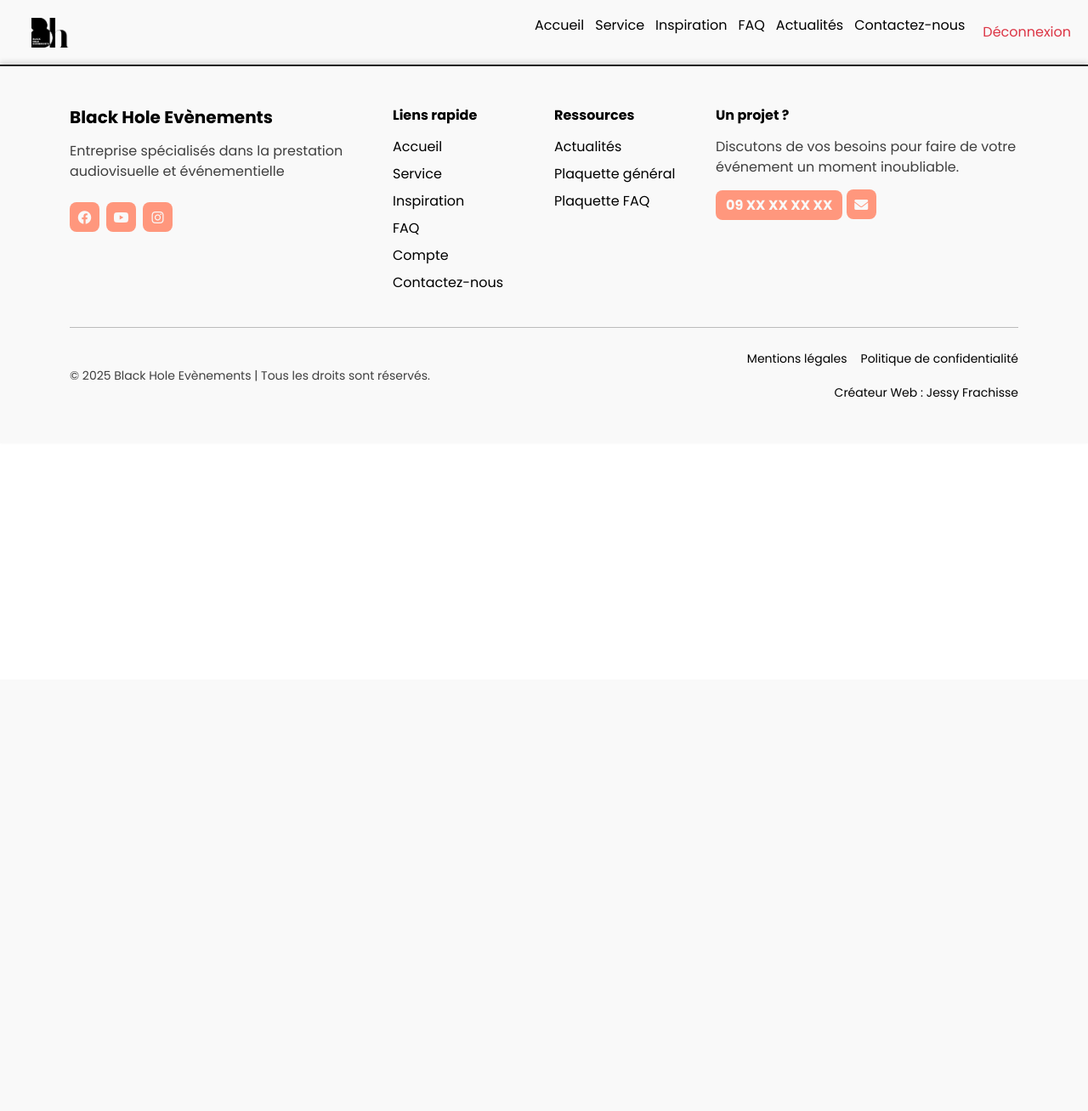
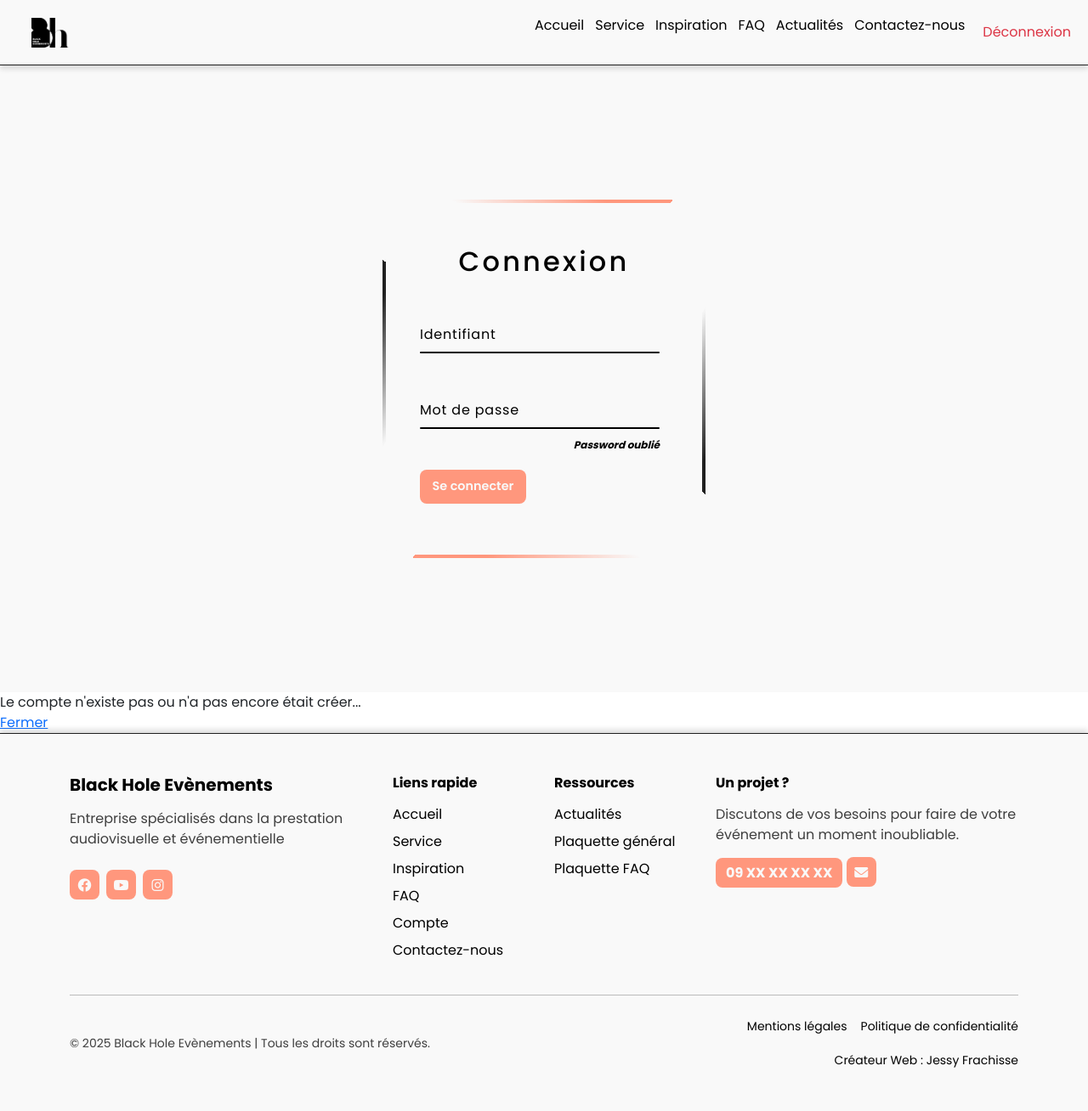
Before and after one commit to TolMen/BlackHoleEvenements, a PHP site: the page made by src/views/page/login.php in a window 1280 px wide. Shown: the whole page at 85% size. Before the commit the page ends 471 px from the top, so only its background shows below. Run offline with PHP 8.4, Linux system fonts and the light colour scheme; the visitor is signed in with stand-in values (Sample User, id 1).

Commit message:
Création et design de la page Connexion V1

```diff
--- /dev/null
+++ b/public/css/styleAccount/styleLoginForm.css
@@ -0,0 +1,274 @@
+/* ========== STRUCTURE GLOBALE ========== */
+
+body {
+    display: flex;
+    flex-direction: column;
+}
+
+.main-container {
+    display: flex;
+    justify-content: center;
+    align-items: center;
+    flex-direction: column;
+    flex-grow: 1;
+    padding: 50px 0;
+    background: var(--color-gray-background);
+    height: calc(100vh - 62px);
+}
+
+/* ========== FORM BOX ========== */
+
+.box {
+    position: relative;
+    width: 380px;
+    height: 422px;
+    border-radius: 8px;
+    overflow: hidden;
+}
+
+.box::before,
+.box::after {
+    content: "";
+    position: absolute;
+    left: -50%;
+    top: -50%;
+    width: 380px;
+    height: 420px;
+    background: linear-gradient(
+        0deg,
+        transparent,
+        transparent,
+        var(--color-tomato-item),
+        var(--color-tomato-item),
+        var(--color-tomato-item)
+    );
+    z-index: 1;
+    transform-origin: bottom right;
+    animation: animate 6s linear infinite;
+}
+
+.box::after {
+    animation-delay: -3s;
+}
+
+.borderLine {
+    position: absolute;
+    top: 0;
+    inset: 0;
+}
+
+.borderLine::before,
+.borderLine::after {
+    content: "";
+    position: absolute;
+    left: -50%;
+    top: -50%;
+    width: 380px;
+    height: 420px;
+    background: linear-gradient(
+        0deg,
+        transparent,
+        transparent,
+        var(--color-gray-border),
+        var(--color-gray-border),
+        var(--color-gray-border)
+    );
+    z-index: 1;
+    transform-origin: bottom right;
+    animation: animate 6s linear infinite;
+}
+
+.borderLine::before {
+    animation-delay: -1.5s;
+}
+
+.borderLine::after {
+    animation-delay: -4.5s;
+}
+
+/* ========== ANIMATIONS ========== */
+
+@keyframes animate {
+    0% {
+        transform: rotate(0deg);
+    }
+
+    100% {
+        transform: rotate(360deg);
+    }
+}
+
+@keyframes fadeInUp {
+    0% {
+        opacity: 0;
+        transform: translateY(30px);
+    }
+    100% {
+        opacity: 1;
+        transform: translateY(0);
+    }
+}
+
+.main-container {
+    opacity: 0;
+    animation: fadeInUp 1s ease-out forwards;
+    animation-delay: 0.2s;
+}
+
+/* ========== FORM ========== */
+
+.box form {
+    position: absolute;
+    inset: 4px;
+    padding: 50px 40px;
+    border-radius: 8px;
+    z-index: 2;
+    display: flex;
+    flex-direction: column;
+    background: var(--color-gray-background);
+}
+
+.box form h2 {
+    color: var(--color-text);
+    font-weight: 500;
+    text-align: center;
+    letter-spacing: 0.1em;
+}
+
+.box .boxIdentity {
+    display: flex;
+}
+
+/* ========== INPUT FIELDS ========== */
+
+.box form .inputBoxIdentity,
+.box form .inputBoxOther {
+    position: relative;
+    margin-top: 35px;
+}
+
+.box form .inputBoxOther {
+    width: 300px;
+}
+
+.box form .inputBox input {
+    position: relative;
+    width: 100%;
+    padding: 20px 10px 10px;
+    background: transparent;
+    outline: none;
+    border: none;
+    box-shadow: none;
+    color: var(--color-gray-background);
+    font-size: 1em;
+    letter-spacing: 0.05em;
+    transition: 0.5s;
+    z-index: 10;
+}
+
+.box form .inputBox span {
+    position: absolute;
+    left: 0;
+    padding: 20px 0px 10px;
+    pointer-events: none;
+    color: var(--color-text);
+    font-size: 1em;
+    letter-spacing: 0.05em;
+    transition: 0.5s;
+}
+
+.box form .inputBox input:valid ~ span,
+.box form .inputBox input:focus ~ span {
+    color: var(--color-text);
+    font-size: 0.75em;
+    transform: translateY(-34px);
+}
+
+.box form .inputBox i {
+    position: absolute;
+    left: 0;
+    bottom: 0;
+    width: 94%;
+    height: 2px;
+    background: var(--color-text);
+    border-radius: 8px;
+    overflow: hidden;
+    transition: 0.5s;
+    pointer-events: none;
+}
+
+.box form .inputBox input:valid ~ i,
+.box form .inputBox input:focus ~ i {
+    height: 44px;
+}
+
+/* ========== FORM LINKS ========== */
+
+.box form .links {
+    display: flex;
+    justify-content: end;
+}
+
+.box form .links a {
+    margin: 10px 10px;
+    font-size: 0.75em;
+    color: var(--color-text);
+    font-weight: bold;
+    text-decoration: none;
+    font-style: italic;
+}
+
+.box form .links a:hover {
+    color: var(--color-text-hover);
+}
+
+/* ========== FORM SUBMIT BUTTON ========== */
+
+.box form input[type="submit"] {
+    border: none;
+    outline: none;
+    padding: 9px 5px;
+    background: var(--color-tomato-item);
+    cursor: pointer;
+    font-size: 0.9em;
+    border-radius: 8px;
+    font-weight: 600;
+    width: 125px;
+    margin-top: 10px;
+    color: var(--color-gray-background);
+    transition: all 0.3s ease;
+}
+
+.box form input[type="submit"]:hover {
+    background: var(--color-tomato-item-hover);
+    transform: translateY(-3px);
+}
+
+.box form input[type="submit"]:active {
+    opacity: 0.8;
+}
+
+/* ========== RESPONSIVE ========== */
+
+@media screen and (max-width: 500px) {
+    .box,
+    .box::before,
+    .box::after,
+    .borderLine::before,
+    .borderLine::after {
+        width: 310px;
+        height: 395px;
+    }
+
+    .box form {
+        padding: 40px 25px;
+    }
+
+    .box form .inputBox i.name {
+        width: 91%;
+    }
+
+    .box form .inputBox i {
+        width: 81%;
+    }
+}
--- a/src/views/page/login.php
+++ b/src/views/page/login.php
@@ -2,6 +2,7 @@
 
 session_start();
 
+$errorKey = isset($_GET) ? array_key_first($_GET) : null;
 ?>
 
 <!DOCTYPE html>
@@ -11,6 +12,10 @@ session_start();
     <!-- Inclusion des balises meta -->
     <?php include '../component/head.php'; ?>
 
+    <!-- Feuille de style spécifique à la page Login -->
+    <link rel="stylesheet" href="../../../public/css/styleAccount/styleLoginForm.css">
+    <link rel="stylesheet" href="../../../public/css/stylePopUp/stylePopUp.css">
+
     <title>Connexion - Black Hole Evènements</title>
 </head>
 
@@ -18,6 +23,45 @@ session_start();
 
     <!-- Inclusion de la barre de navigation -->
     <?php include '../component/navbar.php' ?>
+
+    <div class="main-container">
+        <!-- Form box -->
+        <div class="box">
+            <span class="borderLine"></span>
+            <!-- Form -->
+            <form method="POST" action="../../control/UserControl/loginUser.php">
+                <h2>Connexion</h2>
+                <!-- Input fields -->
+                <div class="inputBox inputBoxOther">
+                    <input type="text" name="username" maxlength="26" pattern="[a-zA-Z0-9._]{3,26}" title="Seules les lettres, chiffres, '.' et '_' sont autorisés (entre 3 et 26 caractères)" autocomplete="off" required>
+                    <span>Identifiant</span>
+                    <i></i>
+                </div>
+                <div class="inputBox inputBoxOther">
+                    <input type="password" name="password" pattern="[A-Za-zÀ-ÿ0-9.]+" maxlength="15" title="Le mot de passe doit contenir des lettres, des chiffres et uniquement le symboles POINT" autocomplete="off" required>
+                    <span>Mot de passe</span>
+                    <i></i>
+                </div>
+                <!-- End of Input fields -->
+                <div class="links">
+                    <a href="#">Password oublié</a>
+                </div>
+                <input type="submit" name="connexion" value="Se connecter">
+            </form>
+            <!-- End of Form -->
+        </div>
+        <!-- End of Form box -->
+    </div>
+
+    <!-- Popup error -->
+    <?php if (!empty($errorKey)) { ?>
+        <div id="popup" class="popup show">
+            <div class="popup-content">
+                <p class="popup-para">Le compte n'existe pas ou n'a pas encore était créer...</p>
+                <a href="login.php" id="closePopup">Fermer</a>
+            </div>
+        </div>
+    <?php } ?>
 
     <!-- Inclusion du pied de page -->
     <?php include '../component/footer.php' ?>
```
